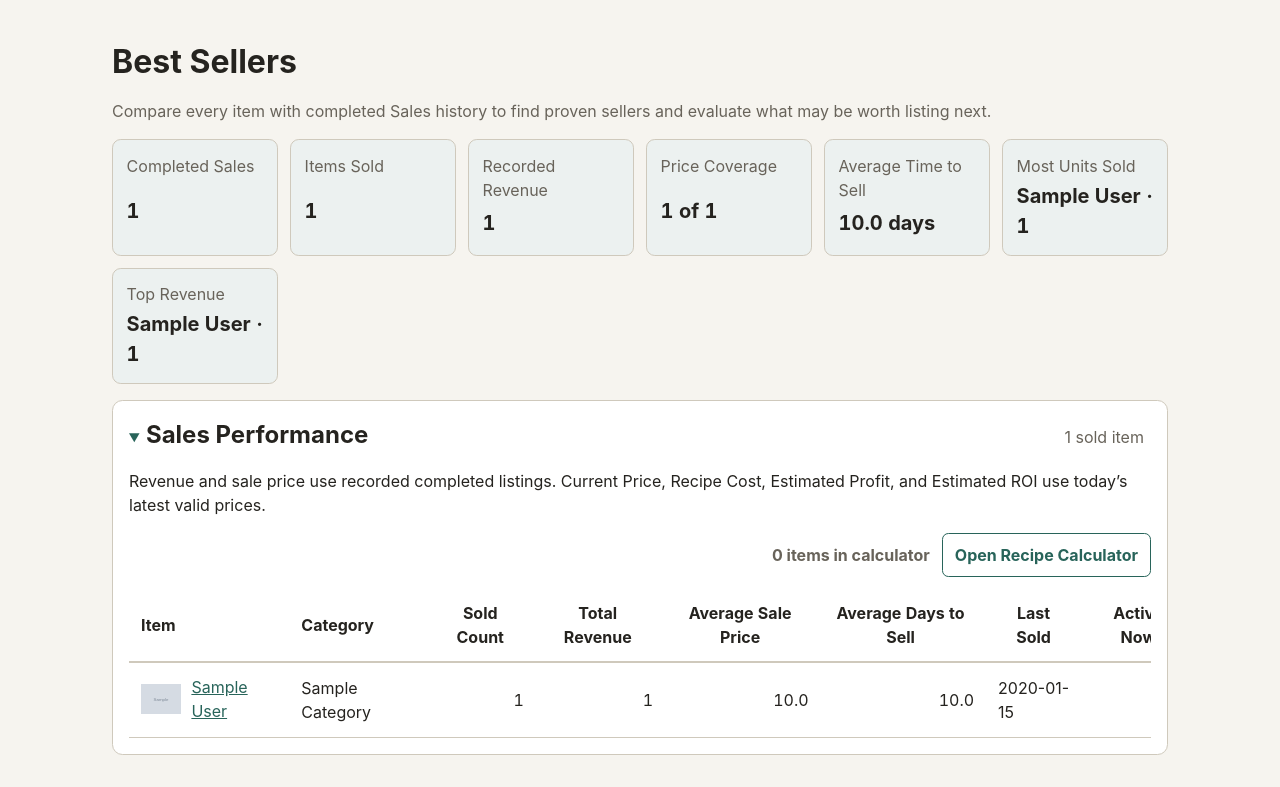
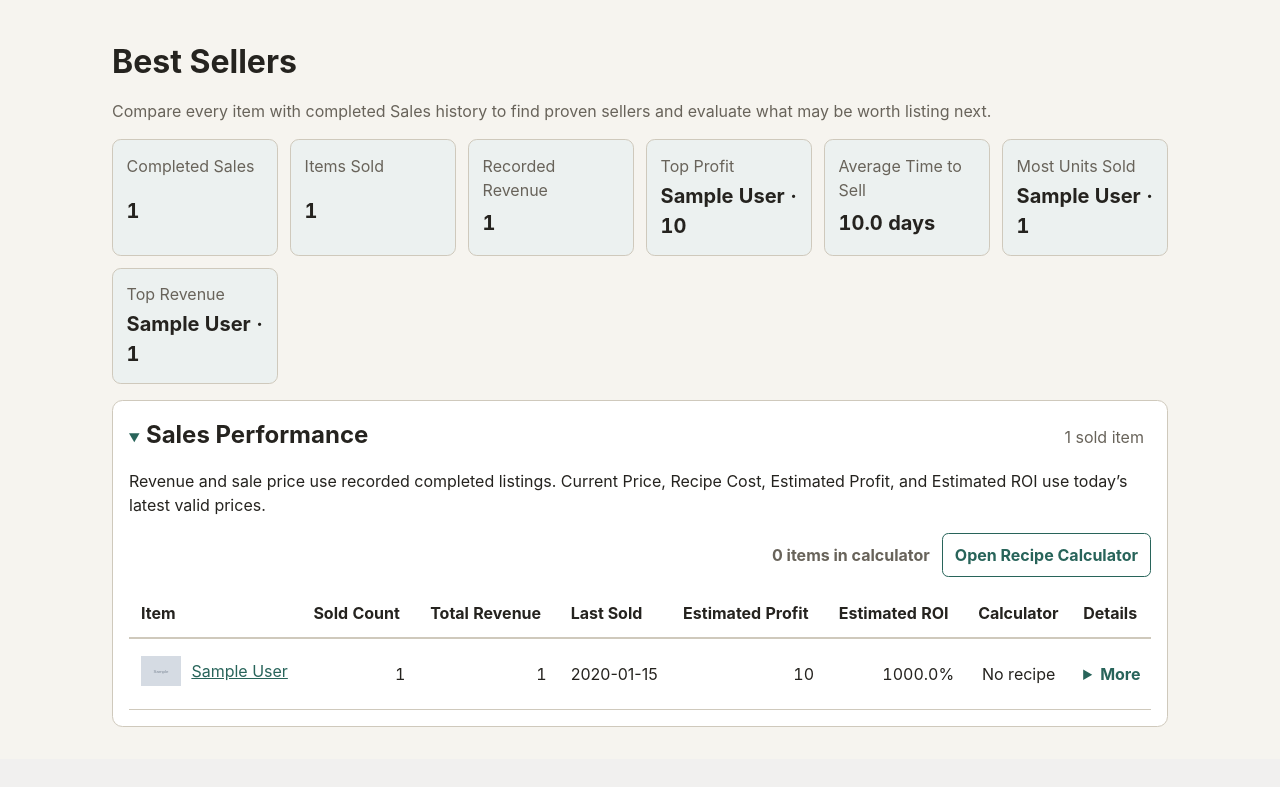
Before and after one commit to jinsoowhang/dofus-touch-economy-analytics, a FastAPI app: template src/dofus_touch_economy/templates/best_sellers.html in a window 1280 px wide. Shown: the part 63-850 px from the top of the page. After the commit the page ends 790 px from the top, so only its background shows below. Run offline with FastAPI, Linux system fonts and the light colour scheme; the template is opened without the code that fills it: most values are stand-ins (such as "Sample title", 1, 10 or a date in 2020); grey boxes marked "Sample" are stand-in pictures; parts of the project's set-up code (start-up, migrations or seed data) failed here and were passed over.

Commit message:
Make Best Sellers easier to scan

```diff
--- a/src/dofus_touch_economy/static/app.css
+++ b/src/dofus_touch_economy/static/app.css
@@ -603,7 +603,7 @@ th.numeric .client-sort-header {
 }
 
 .best-sellers-table {
-  min-width: 105rem;
+  min-width: 64rem;
 }
 
 .best-sellers-table td {
--- a/src/dofus_touch_economy/templates/best_sellers.html
+++ b/src/dofus_touch_economy/templates/best_sellers.html
@@ -16,8 +16,10 @@
         <strong>{{ "{:,}".format(report.total_revenue) if report.priced_sale_count else "—" }}</strong>
       </div>
       <div>
-        <span>Price Coverage</span>
-        <strong>{{ report.priced_sale_count }} of {{ report.total_sold_count }}</strong>
+        <span>Top Profit</span>
+        <strong>
+          {% if report.top_profit_item %}{{ report.top_profit_item.display_name }} · {{ "{:,}".format(report.top_profit_item.estimated_profit) }}{% else %}No complete current economics{% endif %}
+        </strong>
       </div>
       <div>
         <span>Average Time to Sell</span>
@@ -55,18 +57,13 @@
           <thead>
             <tr>
               <th data-sort-type="text">Item</th>
-              <th data-sort-type="text">Category</th>
               <th class="numeric" data-sort-type="number" aria-sort="descending">Sold Count</th>
               <th class="numeric" data-sort-type="number">Total Revenue</th>
-              <th class="numeric" data-sort-type="number">Average Sale Price</th>
-              <th class="numeric" data-sort-type="number">Average Days to Sell</th>
               <th data-sort-type="date">Last Sold</th>
-              <th class="numeric" data-sort-type="number">Active Now</th>
-              <th class="numeric" data-sort-type="number">Current Price</th>
-              <th class="numeric" data-sort-type="number">Recipe Cost</th>
               <th class="numeric" data-sort-type="number">Estimated Profit</th>
               <th class="numeric" data-sort-type="number">Estimated ROI</th>
               <th data-sort-disabled>Calculator</th>
+              <th data-sort-disabled>Details</th>
             </tr>
           </thead>
           <tbody>
@@ -79,17 +76,11 @@
                     <span>{{ item.display_name }}</span>
                   </a>
                 </td>
-                <td>{{ (item.category or "Uncategorized") | title }}</td>
                 <td class="numeric">{{ item.sold_count }}</td>
                 <td class="numeric">{{ "{:,}".format(item.total_revenue) if item.priced_sale_count else "—" }}</td>
-                <td class="numeric">{{ "{:,.1f}".format(item.average_sale_price) if item.average_sale_price is not none else "—" }}</td>
-                <td class="numeric">{{ "{:.1f}".format(item.average_days_to_sell) }}</td>
                 <td>
                   <time datetime="{{ last_sold_at.isoformat() }}">{{ last_sold_at.strftime("%Y-%m-%d") }}</time>
                 </td>
-                <td class="numeric">{{ item.active_listing_count }}</td>
-                <td class="numeric">{{ "{:,}".format(item.current_price) if item.current_price is not none else "—" }}</td>
-                <td class="numeric">{{ "{:,}".format(item.recipe_cost) if item.recipe_cost is not none else "—" }}</td>
                 <td class="numeric">{{ "{:,}".format(item.estimated_profit) if item.estimated_profit is not none else "—" }}</td>
                 <td class="numeric">{{ "{:.1%}".format(item.estimated_roi) if item.estimated_roi is not none else "—" }}</td>
                 <td class="recipe-cart-action">
@@ -104,6 +95,19 @@
                     <span>No recipe</span>
                   {% endif %}
                 </td>
+                <td>
+                  <details class="row-details">
+                    <summary>More</summary>
+                    <dl>
+                      <div><dt>Category</dt><dd>{{ (item.category or "Uncategorized") | title }}</dd></div>
+                      <div><dt>Average Sale Price</dt><dd>{{ "{:,.1f}".format(item.average_sale_price) if item.average_sale_price is not none else "—" }}</dd></div>
+                      <div><dt>Average Days to Sell</dt><dd>{{ "{:.1f}".format(item.average_days_to_sell) }}</dd></div>
+                      <div><dt>Active Now</dt><dd>{{ item.active_listing_count }}</dd></div>
+                      <div><dt>Current Price</dt><dd>{{ "{:,}".format(item.current_price) if item.current_price is not none else "—" }}</dd></div>
+                      <div><dt>Recipe Cost</dt><dd>{{ "{:,}".format(item.recipe_cost) if item.recipe_cost is not none else "—" }}</dd></div>
+                    </dl>
+                  </details>
+                </td>
               </tr>
             {% endfor %}
           </tbody>
```
Also changed, not shown: src/dofus_touch_economy/services/sales.py (+16 -1 lines), tests/python/test_sales.py (+1 -0 lines), tests/python/test_static_assets.py (+21 -0 lines), tests/python/test_web.py (+6 -2 lines).
